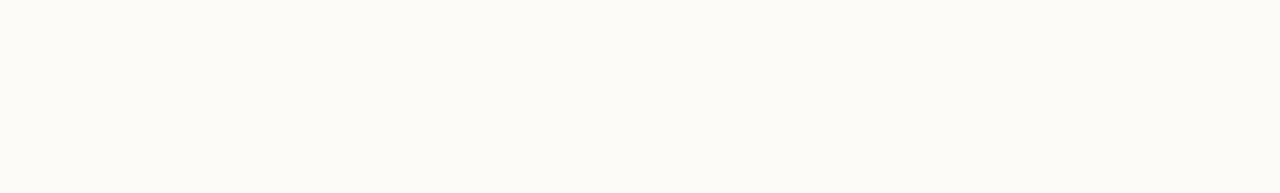
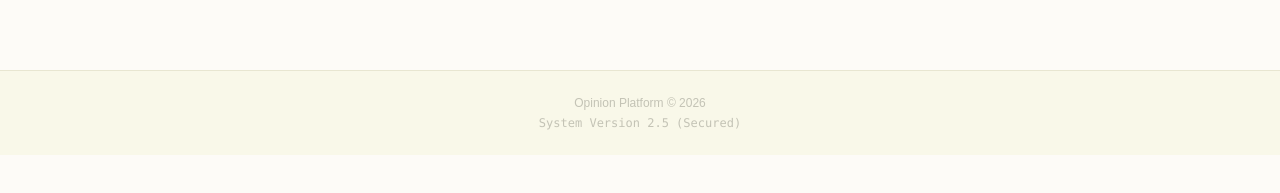
Before and after one commit to dlehgus080310-boop/Opinion-platform, a Next.js app: page /debug in a window 1280 px wide. Shown: the part 447-640 px from the top of the page. Built offline with nearby package versions, Linux system fonts and the light colour scheme; no server answers; the database is empty.

Commit message:
Fix: Force visible Delete label and add version indicator

```diff
--- a/check-db.ts
+++ /dev/null
@@ -1,14 +0,0 @@
-import { PrismaClient } from '@prisma/client';
-
-const prisma = new PrismaClient();
-
-async function main() {
-    const articles = await prisma.article.findMany();
-    console.log("Articles in DB:", articles);
-}
-
-main()
-    .catch(e => console.error(e))
-    .finally(async () => {
-        await prisma.$disconnect();
-    });
--- a/src/app/admin/page.tsx
+++ b/src/app/admin/page.tsx
@@ -94,7 +94,7 @@
                                         title="Delete Permanently"
                                     >
                                         <Trash2 size={16} />
-                                        <span className="hidden md:inline">Delete</span>
+                                        <span>Delete</span>
                                     </button>
                                 </form>
                             </div>
--- a/src/app/layout.tsx
+++ b/src/app/layout.tsx
@@ -33,6 +33,11 @@
         <main className="max-w-4xl mx-auto px-4 py-8">
           {children}
         </main>
+
+        <footer className="text-center py-6 text-beige-900/30 text-xs border-t border-beige-200 mt-12 bg-beige-100/50">
+          <p>Opinion Platform &copy; 2026</p>
+          <p className="mt-1 font-mono">System Version 2.5 (Secured)</p>
+        </footer>
       </body>
     </html>
   );
```
